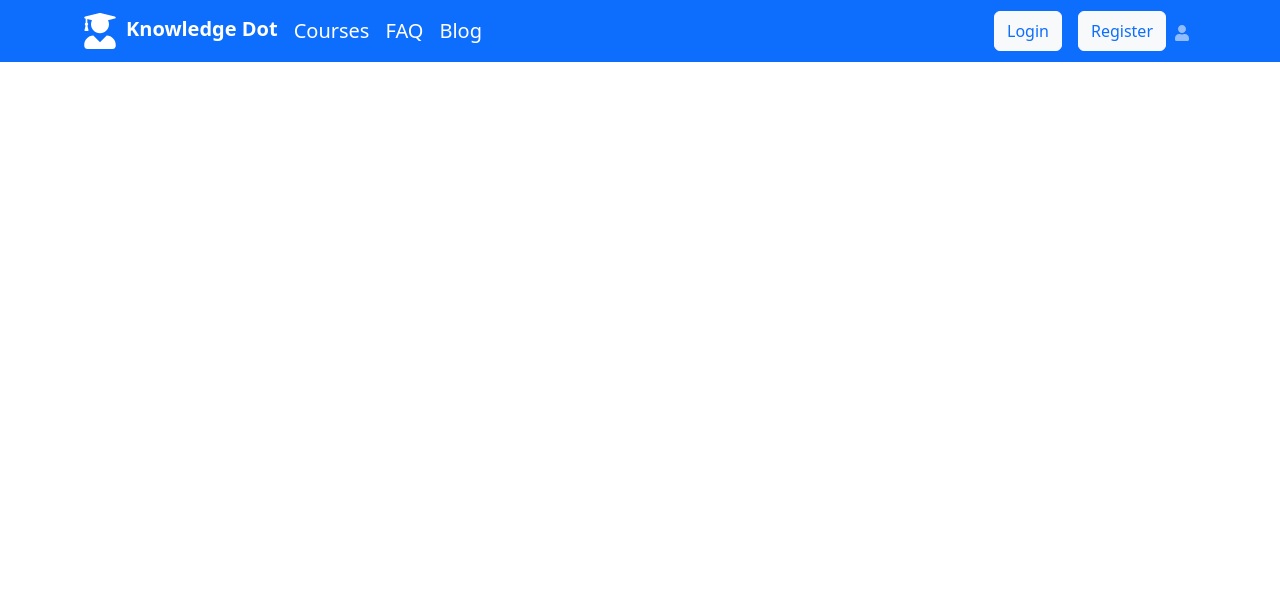
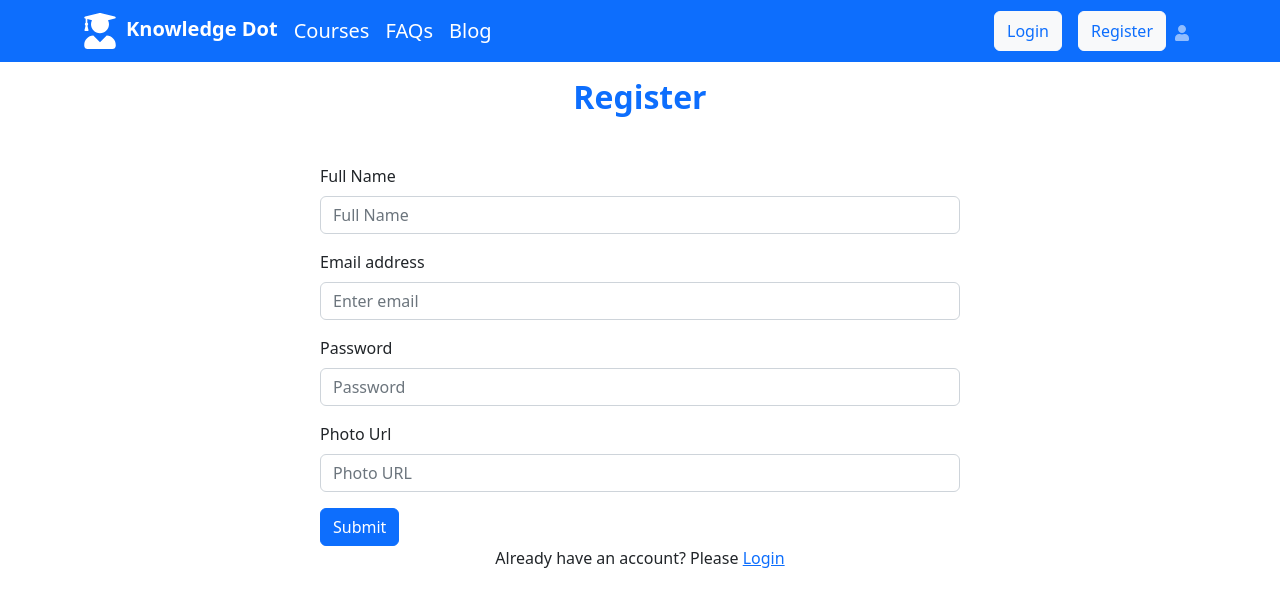
Before and after one commit to tahmina-97/knowledge-edge-client, a React (Create React App) app: page /register in a window 1280 px wide. Shown: the top 606 px of the page. Built offline with nearby package versions, Linux system fonts and the light colour scheme; no server answers.

Commit message:
google-github-email auth

```diff
--- a/src/components/Header/Header.js
+++ b/src/components/Header/Header.js
@@ -11,6 +11,18 @@ const Header = () => {
 
     const { user, logOut } = useContext(AuthContext);
     const style = { fontSize: "180%" };
+
+    const handleLogOut = () => {
+        logOut()
+            .then(() => {
+
+            })
+            .catch(error => {
+                const errorCode = error.code;
+                const errorMessage = error.message;
+                console.error('error', error);
+            })
+    }
     return (
         <Navbar collapseOnSelect expand="lg" bg="primary" variant="dark">
             <Container>
@@ -24,7 +36,7 @@ const Header = () => {
                 <Navbar.Collapse id="responsive-navbar-nav">
                     <Nav className="me-auto">
                         <NavLink to='/' className='text-white text-decoration-none fs-5 me-3'>Courses</NavLink>
-                        <NavLink to='/faq' className='text-white text-decoration-none fs-5 me-3'>FAQ</NavLink>
+                        <NavLink to='/faq' className='text-white text-decoration-none fs-5 me-3'>FAQs</NavLink>
                         <NavLink to='/blog' className='text-white text-decoration-none fs-5'>Blog</NavLink>
                     </Nav>
                     <Nav>
@@ -32,7 +44,7 @@ const Header = () => {
                             {
                                 user?.uid ?
                                     <>
-                                        <Button variant="outline-light" className='mx-2'>Log Out</Button>
+                                        <Button onClick={handleLogOut} variant="outline-light" className='mx-2'>Log Out</Button>
                                     </>
                                     :
                                     <>
--- a/src/components/Login/Login.js
+++ b/src/components/Login/Login.js
@@ -1,20 +1,22 @@
-import { GoogleAuthProvider } from 'firebase/auth';
+import { GithubAuthProvider, GoogleAuthProvider } from 'firebase/auth';
 import React, { useContext, useState } from 'react';
 import { ButtonGroup } from 'react-bootstrap';
 import Button from 'react-bootstrap/Button';
 import Form from 'react-bootstrap/Form';
 import { FaGithub, FaGoogle } from 'react-icons/fa';
-import { useLocation, useNavigate } from 'react-router-dom';
+import { Link, useLocation, useNavigate } from 'react-router-dom';
 import { AuthContext } from '../../contexts/AuthProvider/AuthProvider';
 
 const Login = () => {
 
     const { signIn, providerLogin } = useContext(AuthContext);
     const [error, setError] = useState('');
-    const googleProvider = new GoogleAuthProvider();
     const location = useLocation();
     const from = location?.state?.from?.pathname || '/';
     const navigate = useNavigate();
+
+    const googleProvider = new GoogleAuthProvider();
+    const githubProvider = new GithubAuthProvider();
 
     const handleSubmit = (e) => {
         e.preventDefault();
@@ -50,9 +52,24 @@ const Login = () => {
             })
     }
 
+    const handleGithubSignIn = () => {
+        providerLogin(githubProvider)
+            .then(result => {
+                const user = result.user;
+                console.log(user);
+            })
+            .catch(error => {
+                const errorMessage = error.message;
+                setError(errorMessage);
+                console.error('error', error);
+            })
+
+    }
+
 
     return (
         <div>
+            <h2 className='text-center fw-bold text-primary mt-3'>Login</h2>
             <Form onSubmit={handleSubmit} className='w-50 mx-auto mt-5'>
                 <Form.Group className="mb-3" controlId="formBasicEmail">
                     <Form.Label>Email address</Form.Label>
@@ -76,9 +93,13 @@ const Login = () => {
 
 
             <ButtonGroup vertical className='d-flex justify-content-center mx-auto w-25'>
-                <Button onClick={handleGoogleSignIn} variant="outline-success mb-2 px-5 rounded"> <FaGoogle></FaGoogle> Login via Google</Button>
-                <Button variant="outline-secondary px-5 mb-2 rounded"> <FaGithub></FaGithub> Login via Github</Button>
+                <Button onClick={handleGoogleSignIn} variant="outline-success mb-2 px-5 rounded"> <FaGoogle></FaGoogle>Google Login</Button>
+                <Button onClick={handleGithubSignIn} variant="outline-secondary px-5 mb-2 rounded"> <FaGithub></FaGithub>Github Login</Button>
             </ButtonGroup>
+
+            <p className='text-center'>New to this website? <Link to='/register'>Create New Account</Link> </p>
+
+
         </div>
     );
 };
--- a/src/components/Register/Register.js
+++ b/src/components/Register/Register.js
@@ -1,10 +1,92 @@
-import React from 'react';
+import React, { useContext, useState } from 'react';
+import Button from 'react-bootstrap/Button';
+import Form from 'react-bootstrap/Form';
+import { Link } from 'react-router-dom';
+import { AuthContext } from '../../contexts/AuthProvider/AuthProvider';
 
 const Register = () => {
+    const { createUser, updateUserProfile } = useContext(AuthContext);
+    const [error, setError] = useState('');
+
+    const handleUpdateUserProfile = (name, photoURL) => {
+        const profile = {
+            displayName: name,
+            photoURL: photoURL
+        }
+        updateUserProfile(profile)
+            .then(() => {
+
+            })
+            .catch(error => {
+                const errorMessage = error.message;
+                setError(errorMessage);
+                console.error('error', error);
+            })
+    }
+
+    const handleSubmit = (e) => {
+        e.preventDefault();
+        const form = e.target;
+        const name = form.name.value;
+        const email = form.email.value;
+        const password = form.password.value;
+        const photoURL = form.photoURL.value;
+        console.log(name, email, password, photoURL);
+
+        createUser(email, password)
+            .then(result => {
+                const user = result.user;
+                setError('');
+                handleUpdateUserProfile(name, photoURL);
+                form.reset()
+                console.log(user);
+            })
+            .catch(error => {
+                const errorMessage = error.message;
+                setError(errorMessage);
+                console.error('error', error);
+            })
+
+    }
+
     return (
         <div>
+            <h2 className='text-center fw-bold text-primary mt-3'>Register</h2>
+            <Form onSubmit={handleSubmit} className='w-50 mx-auto mt-5'>
+
+                <Form.Group className="mb-3" controlId="formBasicName">
+                    <Form.Label>Full Name</Form.Label>
+                    <Form.Control type="text" name="name" placeholder="Full Name" />
+                </Form.Group>
+                <Form.Group className="mb-3" controlId="formBasicEmail">
+                    <Form.Label>Email address</Form.Label>
+                    <Form.Control type="email" name="email" placeholder="Enter email" required />
+                </Form.Group>
+
+                <Form.Group className="mb-3" controlId="formBasicPassword">
+                    <Form.Label>Password</Form.Label>
+                    <Form.Control type="password" name="password" placeholder="Password" required />
+                </Form.Group>
+
+                <Form.Group className="mb-3" controlId="formBasicPhoto">
+                    <Form.Label>Photo Url</Form.Label>
+                    <Form.Control type="text" name="photoURL" placeholder="Photo URL" />
+                </Form.Group>
+                <Form.Group>
+                    <Form.Text className="text-danger">
+                        {error}
+                    </Form.Text>
+                </Form.Group>
+
+                <Button variant="primary" type="submit">
+                    Submit
+                </Button>
+            </Form>
+
+            <p className='text-center'>Already have an account? Please <Link to='/login'>Login</Link> </p>
 
         </div>
+
     );
 };
 
--- a/src/contexts/AuthProvider/AuthProvider.js
+++ b/src/contexts/AuthProvider/AuthProvider.js
@@ -1,5 +1,5 @@
 import React, { createContext, useEffect, useState } from 'react';
-import { getAuth, onAuthStateChanged, signInWithEmailAndPassword, signInWithPopup } from 'firebase/auth'
+import { createUserWithEmailAndPassword, getAuth, onAuthStateChanged, signInWithEmailAndPassword, signInWithPopup, signOut, updateProfile } from 'firebase/auth'
 import app from '../../firebase/firebase.config';
 
 
@@ -8,6 +8,17 @@ const AuthProvider = ({ children }) => {
     const [user, setUser] = useState(null);
     const [loading, setLoading] = useState(true);
     const auth = getAuth(app);
+
+    const createUser = (email, password) => {
+        setLoading(true);
+        return createUserWithEmailAndPassword(auth, email, password);
+    }
+
+    const updateUserProfile = profile => {
+        setLoading(true);
+        return updateProfile(auth.currentUser, profile);
+    }
+
 
     const signIn = (email, password) => {
         setLoading(true);
@@ -18,6 +29,11 @@ const AuthProvider = ({ children }) => {
         setLoading(true);
         return signInWithPopup(auth, provider);
 
+    }
+
+    const logOut = () => {
+        setLoading(true);
+        return signOut(auth);
     }
 
     useEffect(() => {
@@ -31,7 +47,7 @@ const AuthProvider = ({ children }) => {
             unsubscribe();
         };
     }, [])
-    const authInfo = { signIn, providerLogin, user, loading };
+    const authInfo = { createUser, updateUserProfile, signIn, providerLogin, user, loading, logOut };
     return (
         <AuthContext.Provider value={authInfo}>
             {children}
```
